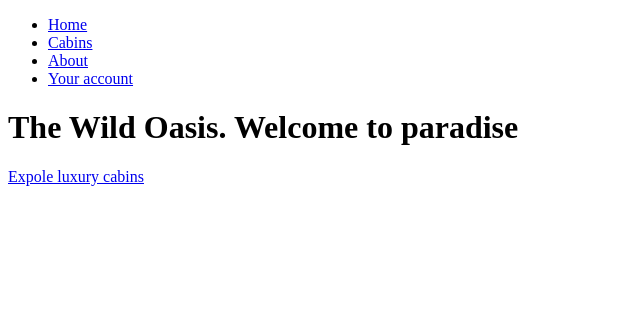
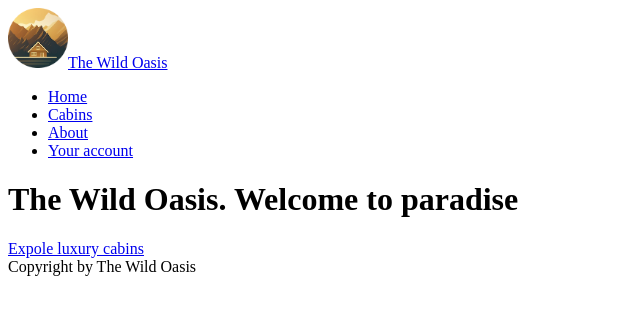
Before and after one commit to n-korel/the-wild-oasis-website, a Next.js app: page / in a window 1280 px wide. Shown: the top 314 px of the page, without its empty margins (0-640 px from the left). Built offline with nearby package versions, Linux system fonts and the light colour scheme.

Commit message:
RSC test

```diff
--- a/app/about/page.js
+++ b/app/about/page.js
@@ -1,9 +1,6 @@
-import Navigation from "../components/Navigation";
-
 export default function Page() {
   return (
     <div>
-      <Navigation />
       <h1>About Page</h1>;
     </div>
   );
--- /dev/null
+++ b/app/components/Logo.js
@@ -0,0 +1,12 @@
+function Logo() {
+  return (
+    <a href="/" className="flex items-center gap-4 z-10">
+      <img src="/logo.png" height="60" width="60" alt="The Wild Oasis logo" />
+      <span className="text-xl font-semibold text-primary-100">
+        The Wild Oasis
+      </span>
+    </a>
+  );
+}
+
+export default Logo;
--- a/app/layout.js
+++ b/app/layout.js
@@ -1,12 +1,21 @@
+import Logo from "./components/Logo";
+import Navigation from "./components/Navigation";
+
 export const metadata = {
-  title: 'Next.js',
-  description: 'Generated by Next.js',
-}
+  title: "The Wild Oasis",
+};
 
 export default function RootLayout({ children }) {
   return (
     <html lang="en">
-      <body>{children}</body>
+      <body>
+        <header>
+          <Logo />
+          <Navigation />
+        </header>
+        <main>{children}</main>
+        <footer>Copyright by The Wild Oasis</footer>
+      </body>
     </html>
-  )
+  );
 }
--- a/app/page.js
+++ b/app/page.js
@@ -1,10 +1,8 @@
 import Link from "next/link";
-import Navigation from "./components/Navigation";
 
 export default function Page() {
   return (
     <div>
-      <Navigation />
       <h1>The Wild Oasis. Welcome to paradise</h1>
       <Link href="/cabins">Expole luxury cabins</Link>
     </div>
```
Also changed, not shown: app/cabins/page.js (+10 -4 lines), public/logo.png (added).
